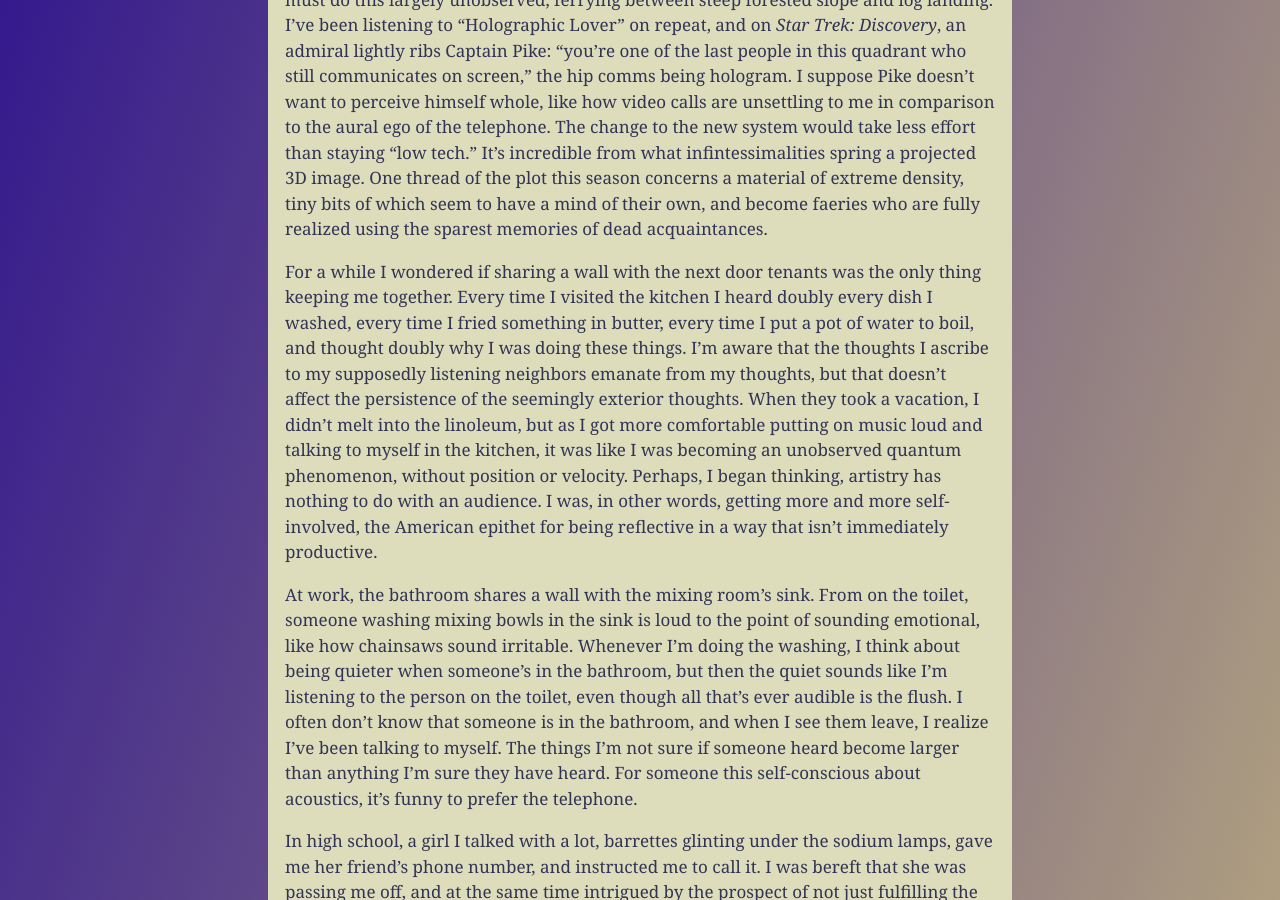
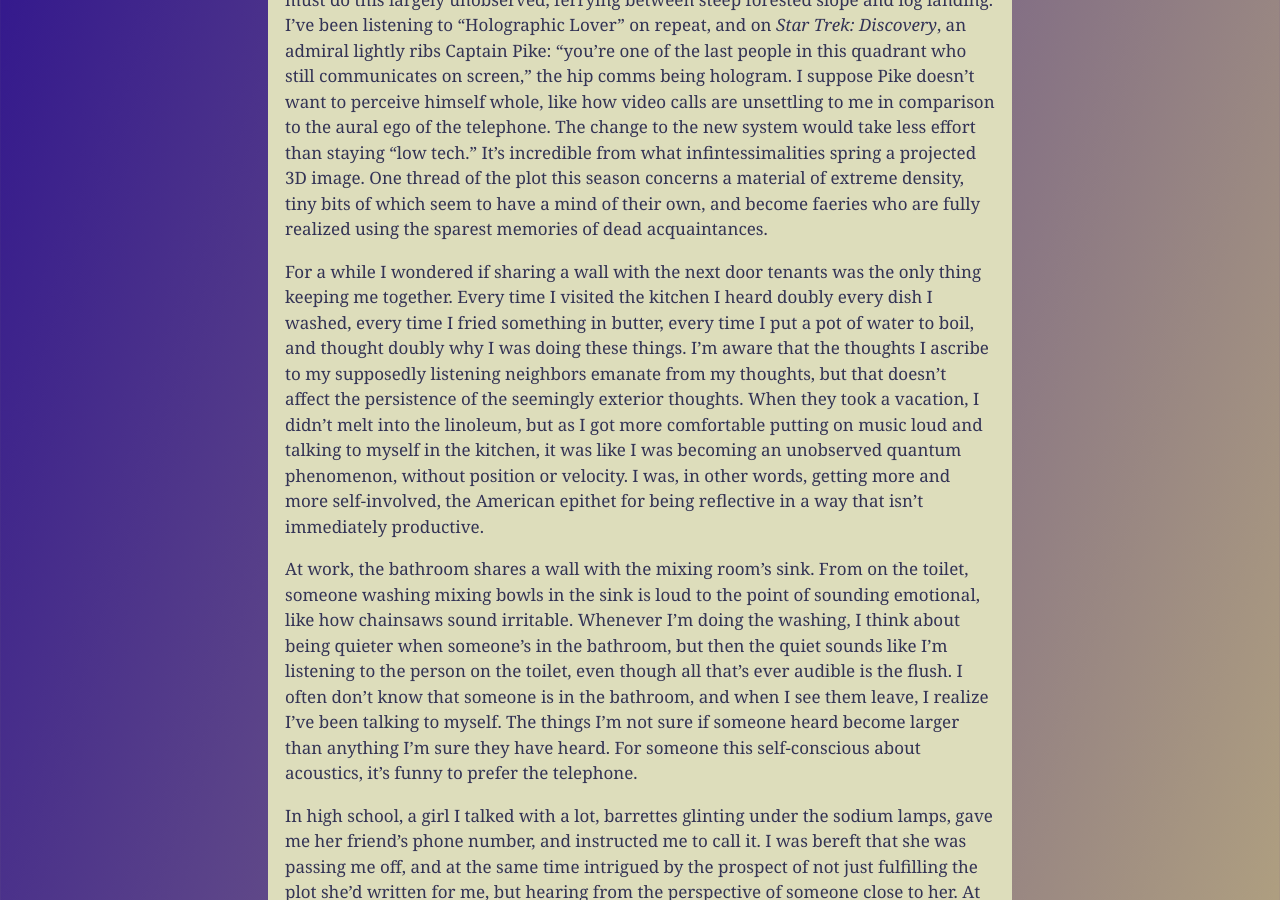
Before and after one commit to meanyhead/meanyhead.github.io, a Jekyll site: the page built from _posts/2019-2-6-developments-in-audiovisual-equipment.md, in a window 1280 px wide and 900 px high, scrolled down 429 px. Built offline with Jekyll 4.4.1, drawn with Linux system fonts in a browser that asks for light colours; comment, search, counter and statistics services are not loaded.

Commit message:
forgot to remove sentence

```diff
--- a/_posts/2019-2-6-developments-in-audiovisual-equipment.md
+++ b/_posts/2019-2-6-developments-in-audiovisual-equipment.md
@@ -5,7 +5,7 @@
 
 In this unseasonably warm weather, some of the clouds look yellow. There's a moment of disorientation, when I feel it's the summer again, until I realize the jaundiced cloud is the smoke from a burn pile. Underbrush, trees too close to one another, and debris are collected and burned in order to prevent a larger fire, and to produce The Forest as seen from trails. Overhead, sky cranes, not sounding or looking at all like birds, are busy literally recuperating the summer's forest fires. I can't tell which direction they're going, but I've never seen them carrying any of the logs they were built to carry. They must do this largely unobserved, ferrying between steep forested slope and log landing. I've been listening to "Holographic Lover" on repeat, and on *Star Trek: Discovery*, an admiral lightly ribs Captain Pike: "you're one of the last people in this quadrant who still communicates on screen," the hip comms being hologram. I suppose Pike doesn't want to perceive himself whole, like how video calls are unsettling to me in comparison to the aural ego of the telephone. The change to the new system would take less effort than staying "low tech." It's incredible from what infintessimalities spring a projected 3D image. One thread of the plot this season concerns a material of extreme density, tiny bits of which seem to have a mind of their own, and become faeries who are fully realized using the sparest memories of dead acquaintances.
 
-For a while I wondered if sharing a wall with the next door tenants was the only thing keeping me together. Every time I visited the kitchen I heard doubly every dish I washed, every time I fried something in butter, every time I put a pot of water to boil, and thought doubly why I was doing these things. I'm aware that the thoughts I ascribe to my supposedly listening neighbors emanate from my thoughts, but that doesn't affect the persistence of the seemingly exterior thoughts. When they took a vacation, I didn't melt into the linoleum, but as I got more comfortable putting on music loud and talking to myself in the kitchen, it was like I was becoming an unobserved quantum phenomenon, without position or velocity. Perhaps, I began thinking, artistry has nothing to do with an audience. I was, in other words, getting more and more self-involved, the American epithet for being reflective in a way that isn't immediately productive.
+For a while I wondered if sharing a wall with the next door tenants was the only thing keeping me together. Every time I visited the kitchen I heard doubly every dish I washed, every time I fried something in butter, every time I put a pot of water to boil, and thought doubly why I was doing these things. I'm aware that the thoughts I ascribe to my supposedly listening neighbors emanate from my thoughts, but that doesn't affect the persistence of the seemingly exterior thoughts. When they took a vacation, I didn't melt into the linoleum, but as I got more comfortable putting on music loud and talking to myself in the kitchen, it was like I was becoming an unobserved quantum phenomenon, without position or velocity. I was, in other words, getting more and more self-involved, the American epithet for being reflective in a way that isn't immediately productive.
 
 At work, the bathroom shares a wall with the mixing room's sink. From on the toilet, someone washing mixing bowls in the sink is loud to the point of sounding emotional, like how chainsaws sound irritable. Whenever I'm doing the washing, I think about being quieter when someone's in the bathroom, but then the quiet sounds like I'm listening to the person on the toilet, even though all that's ever audible is the flush. I often don't know that someone is in the bathroom, and when I see them leave, I realize I've been talking to myself. The things I'm not sure if someone heard become larger than anything I'm sure they have heard. For someone this self-conscious about acoustics, it's funny to prefer the telephone.
 
```
